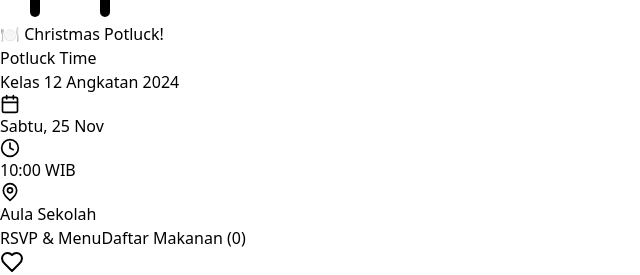
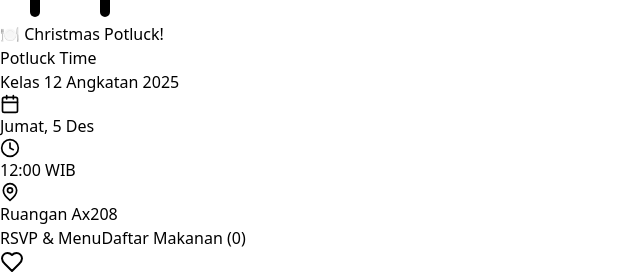
Before and after one commit to Clarissv/RSVP-Potluck-L305, a React (Vite) app: page / in a window 1280 px wide. Shown: the part 226-501 px from the top of the page, without its empty margins (0-640 px from the left). Built offline with nearby package versions, Linux system fonts and the light colour scheme.

Commit message:
Delete Password

```diff
--- a/src/RSVP.jsx
+++ b/src/RSVP.jsx
@@ -40,9 +40,14 @@ export default function PotluckInvite() {
     }
   };
 
-  // Handle delete participant
+  // Handle delete participant with password
   const handleDelete = (id) => {
-    setParticipants(participants.filter(p => p.id !== id));
+    const password = prompt('Masukkan password untuk menghapus:');
+    if (password === 'Frenaldi') {
+      setParticipants(participants.filter(p => p.id !== id));
+    } else if (password !== null) {
+      alert('Password salah!');
+    }
   };
 
   // Helper untuk ikon kategori
@@ -74,24 +79,24 @@ export default function PotluckInvite() {
             Potluck Time
           </h1>
           <p className="text-lg text-orange-50 font-medium mb-6">
-            Kelas 12 Angkatan 2024
+            Kelas 12 Angkatan 2025
           </p>
 
           {/* Event Details Card */}
           <div className="bg-white/20 backdrop-blur-md rounded-xl p-4 border border-white/30 flex justify-between items-center text-sm md:text-base">
             <div className="flex flex-col items-center">
               <Calendar className="mb-1" size={20} />
-              <span className="font-bold">Sabtu, 25 Nov</span>
+              <span className="font-bold">Jumat, 5 Des</span>
             </div>
             <div className="h-8 w-px bg-white/40"></div>
             <div className="flex flex-col items-center">
               <Clock className="mb-1" size={20} />
-              <span className="font-bold">10:00 WIB</span>
+              <span className="font-bold">12:00 WIB</span>
             </div>
             <div className="h-8 w-px bg-white/40"></div>
             <div className="flex flex-col items-center">
               <MapPin className="mb-1" size={20} />
-              <span className="font-bold">Aula Sekolah</span>
+              <span className="font-bold">Ruangan Ax208</span>
             </div>
           </div>
         </div>
```
